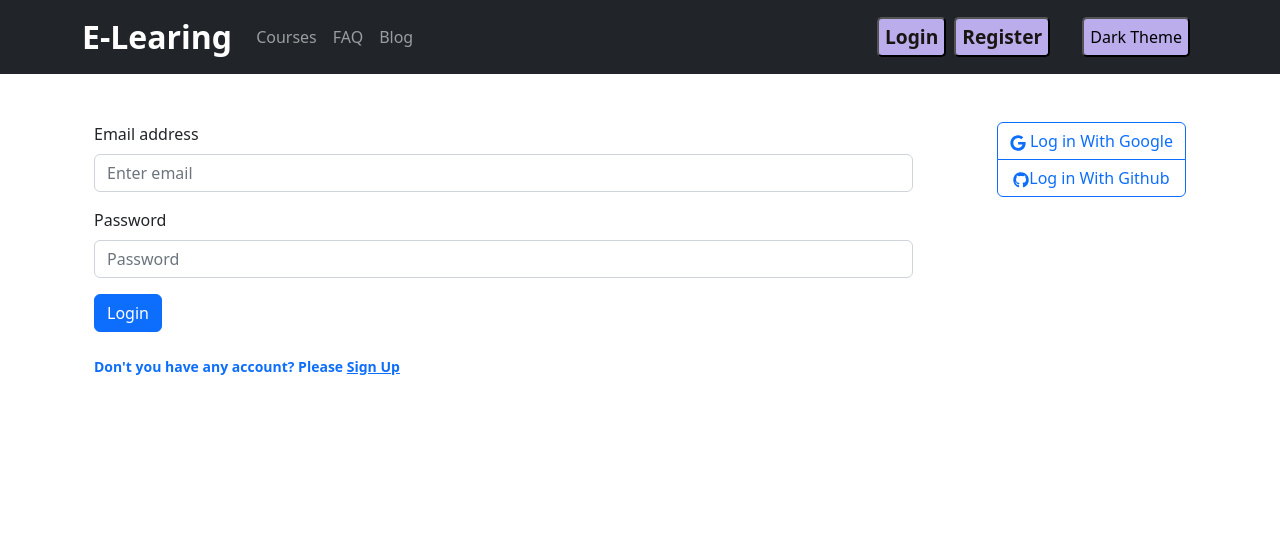
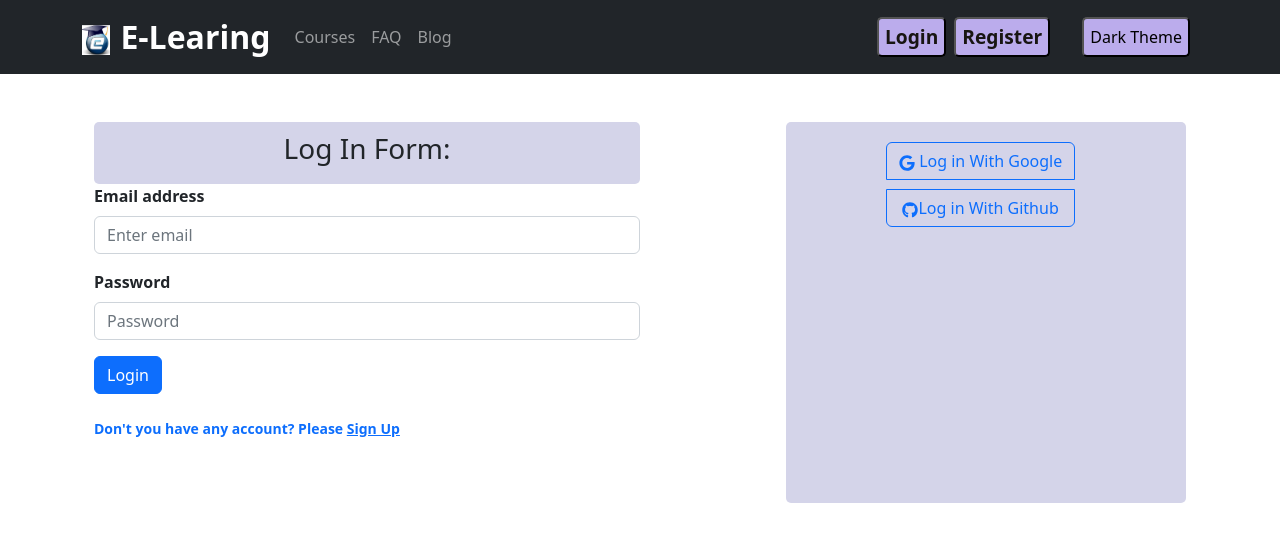
Before and after one commit to tonny009/E-Learning, a React (Create React App) app: page /login in a window 1280 px wide. Shown: the top 542 px of the page. Built offline with nearby package versions, Linux system fonts and the light colour scheme; no server answers.

Commit message:
Log in form updated

```diff
--- a/src/Header/Header.css
+++ b/src/Header/Header.css
@@ -12,13 +12,16 @@
     height: 40px;
     border-radius: 5px;
     color: black;
-
-
 }
 
 .user-icon {
-
     font-size: x-large;
     margin-right: 20px;
     margin-top: 10px;
 }
+
+.logo-img {
+    height: 30px;
+    margin-right: 10px;
+
+}
--- a/src/Header/Header.js
+++ b/src/Header/Header.js
@@ -9,6 +9,7 @@ import { Tooltip } from 'react-bootstrap';
 import { Button } from 'react-bootstrap';
 import './Header.css';
 import { Image } from 'react-bootstrap';
+import logo from '../assests/logo.jpg'
 
 
 
@@ -28,7 +29,8 @@ const Header = () => {
     return (
         <Navbar collapseOnSelect className='mb-4' expand="lg" bg="dark" variant="dark">
             <Container>
-                <Navbar.Brand href="/courses" className='fw-bolder fs-2'>E-Learing </Navbar.Brand>
+
+                <Navbar.Brand href="/courses" className='fw-bolder fs-2'><img className="logo-img" src={logo} alt="" srcset="" />E-Learing </Navbar.Brand>
                 <Navbar.Toggle aria-controls="responsive-navbar-nav" />
                 <Navbar.Collapse id="responsive-navbar-nav">
                     <Nav className="me-auto">
--- a/src/Pages/Home/Home.js
+++ b/src/Pages/Home/Home.js
@@ -27,13 +27,7 @@ const Home = () => {
                         }
                     </Row>
                 </Col>
-
-
             </Row>
-            <h3 className='text-start'>Explore the courses:</h3>
-            {/* <h4>Total courses: {getCourses.length}</h4> */}
-
-
         </Container>
     );
 };
--- a/src/Pages/Login/Login.css
+++ b/src/Pages/Login/Login.css
@@ -0,0 +1,20 @@
+.btn-group-login {
+    background-color: rgb(212, 212, 233);
+    width: 400px;
+    height: auto;
+    padding-top: 20px;
+    /* padding-bottom: 20px; */
+    padding-left: 100px;
+    border-radius: 5px;
+}
+
+.login-others-btn {
+    margin-bottom: 10px;
+}
+
+.form-title {
+    background-color: rgb(212, 212, 233);
+    padding: 10px;
+    border-radius: 5px;
+    text-align: center;
+}
--- a/src/Pages/Login/Login.js
+++ b/src/Pages/Login/Login.js
@@ -8,6 +8,7 @@ import { AuthContext } from '../../Contexts/AuthProvider';
 import Form from 'react-bootstrap/Form';
 import { useLocation, useNavigate } from 'react-router-dom';
 import { Link } from 'react-router-dom';
+import './Login.css'
 
 const Login = () => {
     const [error, setError] = useState('');
@@ -60,15 +61,17 @@ const Login = () => {
     }
     return (
         <Container className='d-lg-flex justify-content-between mt-5 '>
-            <div className='w-75 mb-5' >
+            <div className='w-50 mb-5' >
+                <div className='form-title'><h3> Log In Form:</h3></div>
+
                 <Form onSubmit={handleSubmit}>
                     <Form.Group className="mb-3" controlId="formBasicEmail">
-                        <Form.Label>Email address</Form.Label>
+                        <Form.Label><strong>Email address</strong></Form.Label>
                         <Form.Control name="email" type="email" placeholder="Enter email" required />
                     </Form.Group>
 
                     <Form.Group className="mb-3" controlId="formBasicPassword">
-                        <Form.Label>Password</Form.Label>
+                        <Form.Label><strong>Password</strong></Form.Label>
                         <Form.Control name="password" type="password" placeholder="Password" required />
                     </Form.Group>
                     <Button variant="primary" type="submit" className='mb-4'>
@@ -83,10 +86,11 @@ const Login = () => {
                 </Form>
             </div>
 
-            <div>
+            <div className='btn-group-login'>
+
                 <ButtonGroup vertical>
-                    <Button onClick={handleGoogleSignIn} variant="outline-primary"><FaGoogle></FaGoogle> Log in With Google</Button>
-                    <Button variant="outline-primary"><FaGithub></FaGithub>Log in With Github</Button>
+                    <Button className='login-others-btn' onClick={handleGoogleSignIn} variant="outline-primary"><FaGoogle></FaGoogle> Log in With Google</Button>
+                    <Button className='login-others-btn' variant="outline-primary"><FaGithub></FaGithub>Log in With Github</Button>
                 </ButtonGroup>
 
             </div>
--- a/src/Pages/SignUp/SignUp.js
+++ b/src/Pages/SignUp/SignUp.js
@@ -58,6 +58,7 @@ const SignUp = () => {
     return (
         <Container>
             <div className='w-75 mb-5' >
+                <div className='form-title'><h3>Sign Up Here</h3></div>
                 <Form onSubmit={handleSubmit}>
                     <Form.Group className="mb-3" controlId="formBasicEmail">
                         <Form.Label>Your Name</Form.Label>
```
Also changed, not shown: src/assests/logo.jpg (added).
